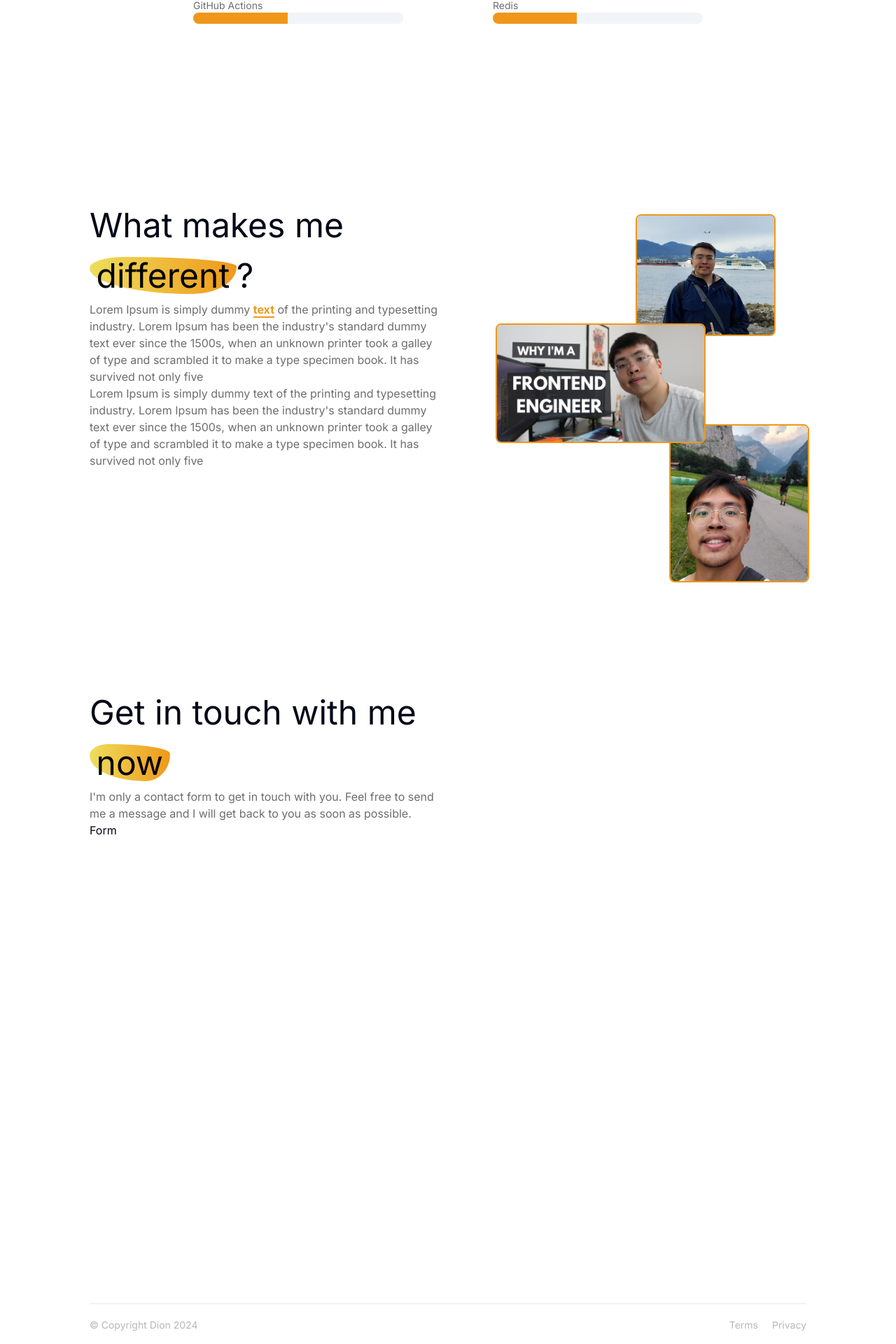
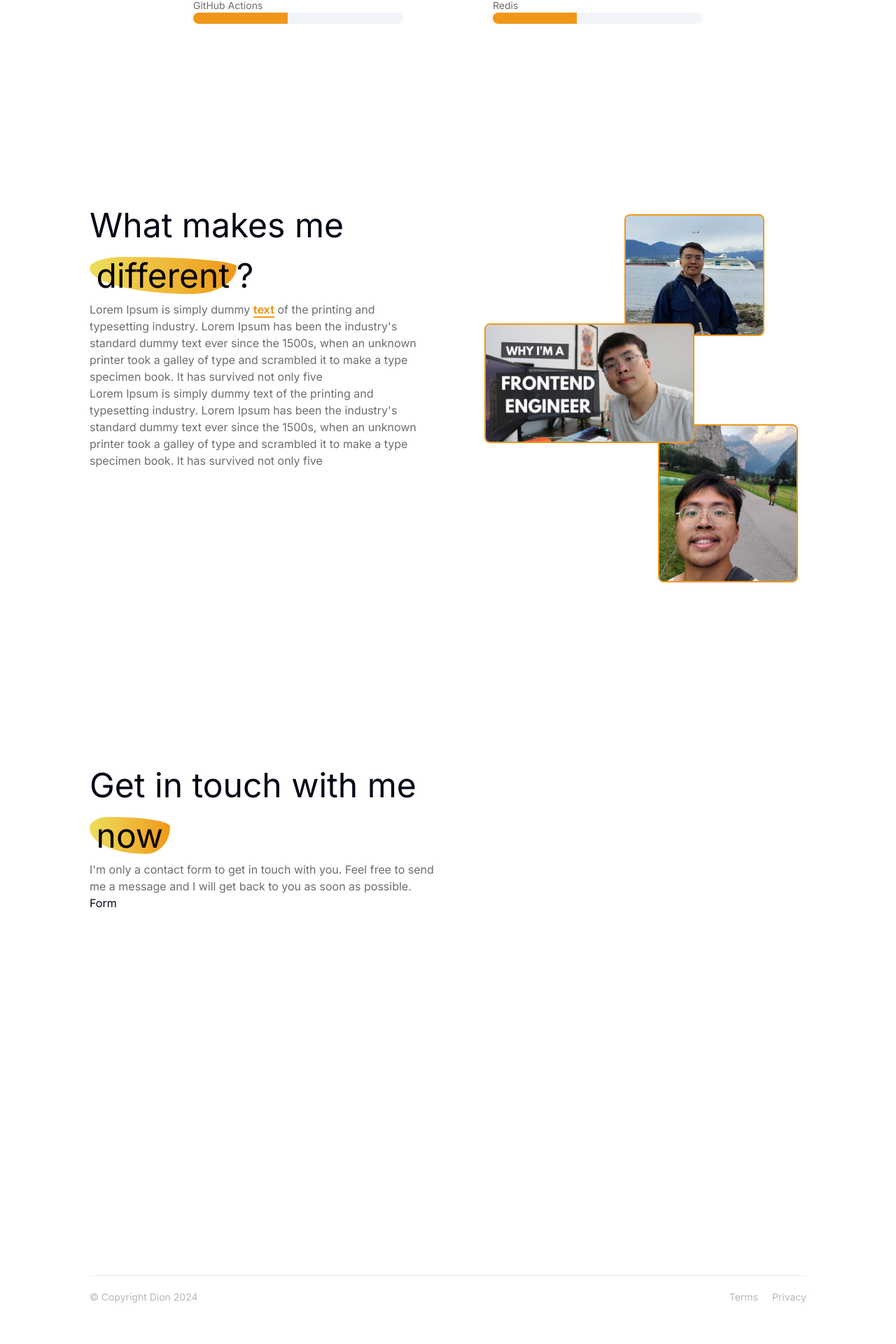
Before and after one commit to diontu/anotherdionwebsite, a Next.js app: page / in a window 1280 px wide. Shown: the part 3056-4976 px from the top of the page at 70% size. Built offline with nearby package versions, Linux system fonts and the light colour scheme.

Commit message:
minor: adjust padding

```diff
--- a/src/app/sections/contact.tsx
+++ b/src/app/sections/contact.tsx
@@ -6,7 +6,7 @@ import Highlight from "@/components/text-style/highlight";
 
 export default function Contact() {
   return (
-    <PageSection className="flex flex-col mt-10">
+    <PageSection className="flex flex-col pt-36">
       <div className="max-w-[500px]">
         <Heading id="contact">
           Get in touch with me <Mark>now</Mark>
--- a/src/app/sections/unique.tsx
+++ b/src/app/sections/unique.tsx
@@ -7,7 +7,7 @@ import Image from "next/image";
 
 export default function Unique() {
   return (
-    <PageSection className="flex mt-10 gap-10 pt-36">
+    <PageSection className="flex justify-center mt-10 gap-10 pt-36">
       <div className="max-w-[500px] flex flex-col">
         <Heading>
           What makes me <Mark>different</Mark>?
@@ -27,7 +27,7 @@ export default function Unique() {
           five
         </Subheading>
       </div>
-      <div className="relative min-w-[300px]">
+      <div className="relative min-w-[500px]">
         <Image
           src="/dion-pic-1.png"
           width={200}
```
